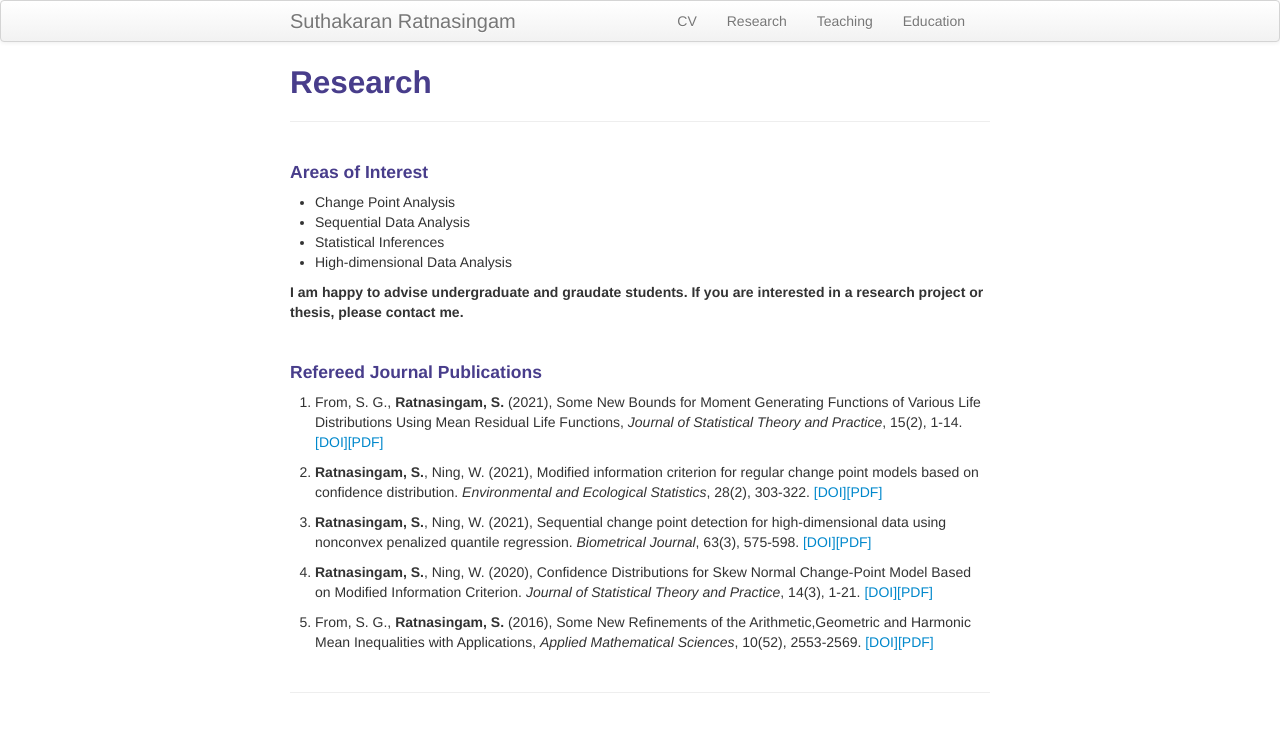
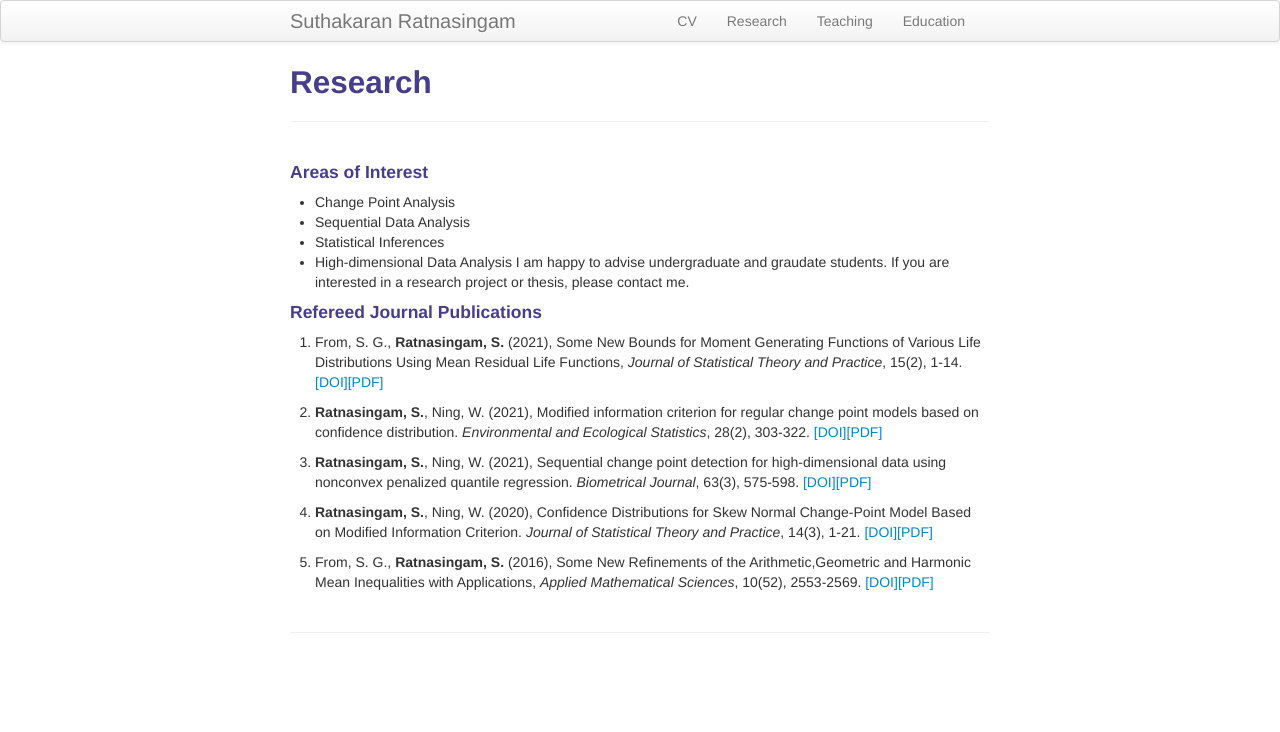
Before and after one commit to suthakaranr/suthakaranr.github.io, a Jekyll site: the page built from pages/Research.md, in a window 1280 px wide. Shown: the top 732 px of the page. Built offline with Jekyll 4.4.1, drawn with Linux system fonts in a browser that asks for light colours.

```diff
--- a/pages/Research.md
+++ b/pages/Research.md
@@ -10,8 +10,7 @@ description: Suthakaran's research portfolio
 * Sequential Data Analysis
 * Statistical Inferences
 * High-dimensional Data Analysis
-
-##### I am happy to advise undergraduate and graudate students. If you are interested in a research project or thesis, please contact me.
+I am happy to advise undergraduate and graudate students. If you are interested in a research project or thesis, please contact me.
 <br>
 
 #### Refereed Journal Publications
```
